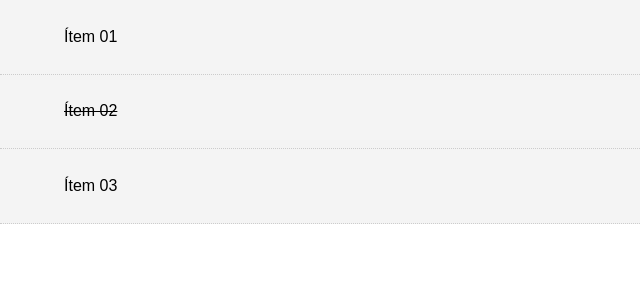
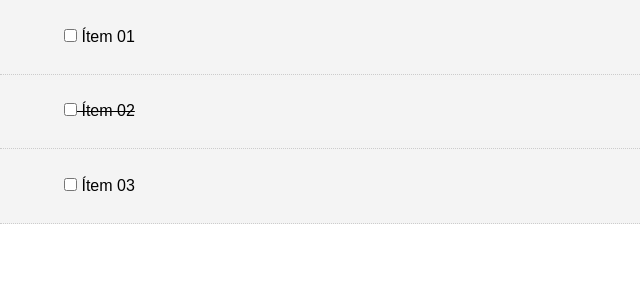
Before and after one commit to flipab/vue_lista02, a Vue app: page / in a window 1280 px wide. Shown: the top 300 px of the page, without its empty margins (0-640 px from the left). Built offline with nearby package versions, Linux system fonts and the light colour scheme.

Commit message:
adicionando evento -- caixas de checkbox (v-on:change)

```diff
--- a/src/components/TodoItem.vue
+++ b/src/components/TodoItem.vue
@@ -1,6 +1,8 @@
 <template>
 <div class="todo-item" v-bind:class="{'is-complete':todo.completed}">
-     <p>{{todo.title}}</p>
+     <p>
+         <input type="checkbox" v-on:change="markComplete">
+         {{todo.title}}</p>
 </div>
 
 </template>
```
